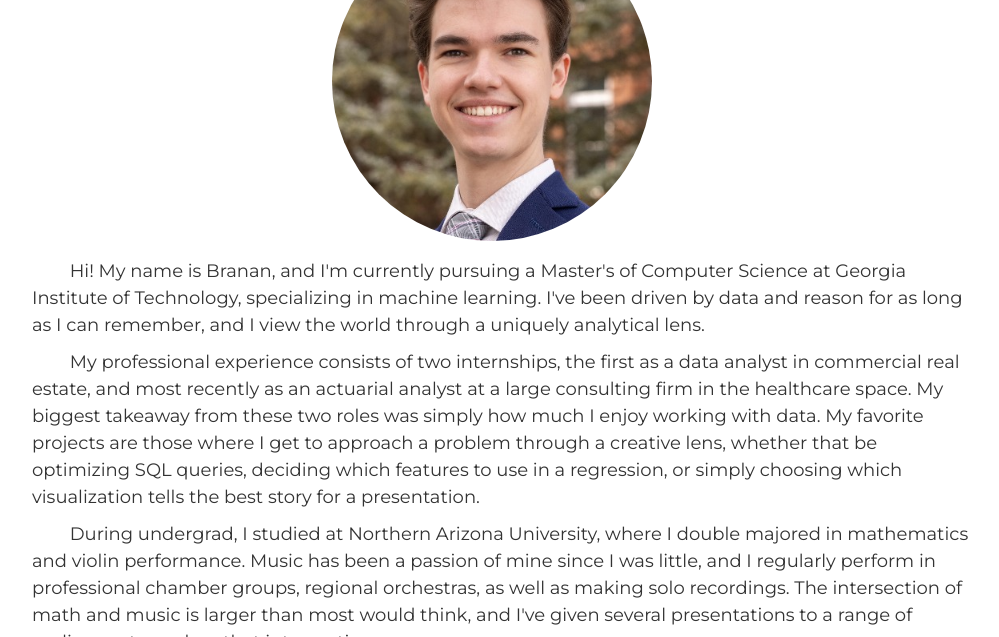
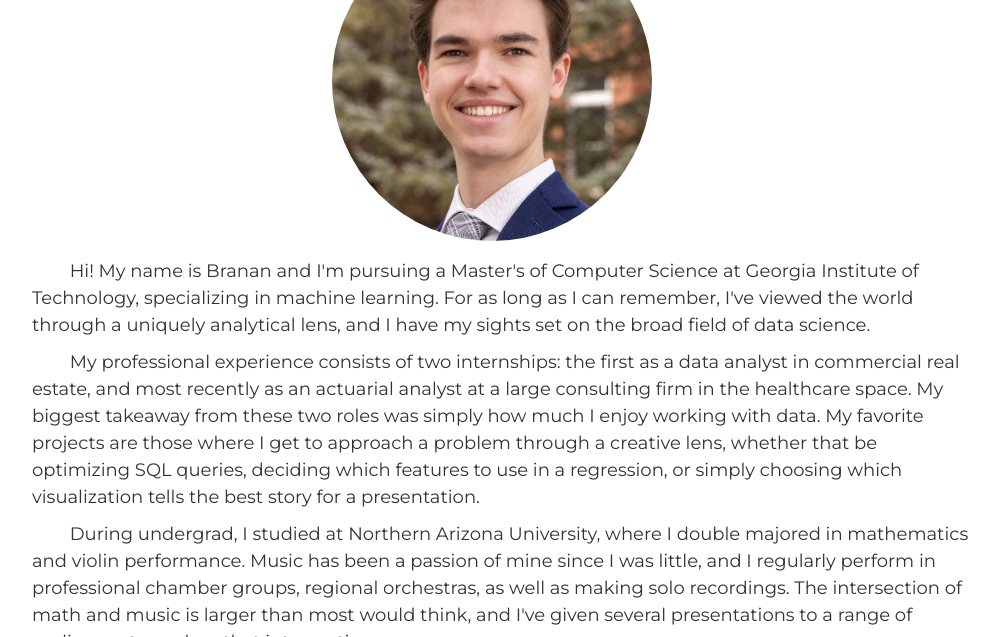
Before and after one commit to brananharrison/new_repo, a Jekyll site: the page built from index.html, in a window 1280 px wide and 900 px high, scrolled down 989 px, cut to the strip 0-637 px from the top of the window. Shown: the whole strip, without its empty margins (148-1147 px from the left). Built offline with Jekyll 4.4.1, drawn with Linux system fonts in a browser that asks for light colours.

Commit message:
Update about.html

```diff
--- a/_includes/about.html
+++ b/_includes/about.html
@@ -6,11 +6,11 @@
 
 <div style="text-align: left; margin: 5px auto; padding-left: 20px;">
   <p style="margin: 0; font-size: 18px; color: #333333;">
-    &nbsp;&nbsp;&nbsp;&nbsp;&nbsp;&nbsp;&nbsp;&nbsp;Hi! My name is Branan, and I'm currently pursuing a Master's of Computer Science at Georgia Institute of Technology, specializing in machine learning. I've been driven by data and reason for as long as I can remember, and I view the world through a uniquely analytical lens.
+    &nbsp;&nbsp;&nbsp;&nbsp;&nbsp;&nbsp;&nbsp;&nbsp;Hi! My name is Branan and I'm pursuing a Master's of Computer Science at Georgia Institute of Technology, specializing in machine learning. For as long as I can remember, I've viewed the world through a uniquely analytical lens, and I have my sights set on the broad field of data science.
   </p>
   <div style="height: 10px;"></div>
   <p style="margin: 0; font-size: 18px; color: #333333;">
-    &nbsp;&nbsp;&nbsp;&nbsp;&nbsp;&nbsp;&nbsp;&nbsp;My professional experience consists of two internships, the first as a data analyst in commercial real estate, and most recently as an actuarial analyst at a large consulting firm in the healthcare space. My biggest takeaway from these two roles was simply how much I enjoy working with data. My favorite projects are those where I get to approach a problem through a creative lens, whether that be optimizing SQL queries, deciding which features to use in a regression, or simply choosing which visualization tells the best story for a presentation.
+    &nbsp;&nbsp;&nbsp;&nbsp;&nbsp;&nbsp;&nbsp;&nbsp;My professional experience consists of two internships: the first as a data analyst in commercial real estate, and most recently as an actuarial analyst at a large consulting firm in the healthcare space. My biggest takeaway from these two roles was simply how much I enjoy working with data. My favorite projects are those where I get to approach a problem through a creative lens, whether that be optimizing SQL queries, deciding which features to use in a regression, or simply choosing which visualization tells the best story for a presentation.
   </p>
   <div style="height: 10px;"></div>
   <p style="margin: 0; font-size: 18px; color: #333333;">
```
